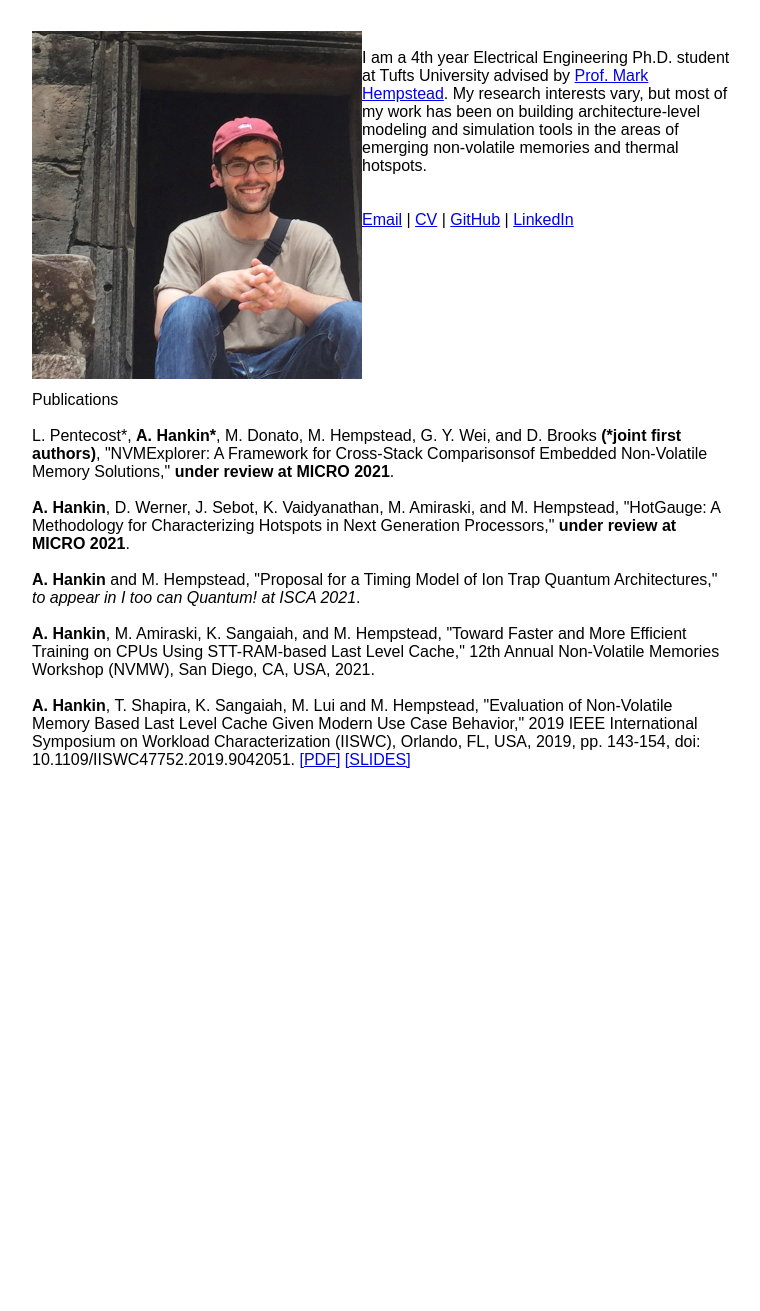
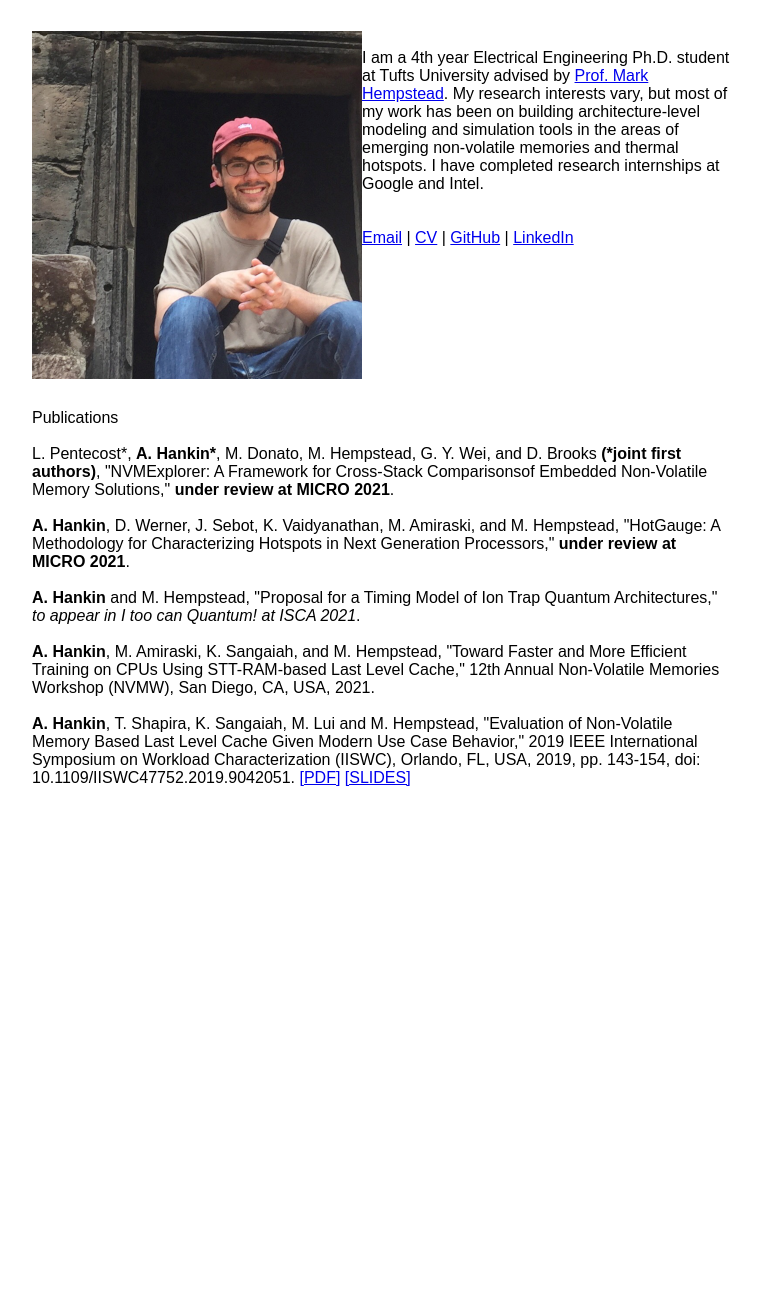
Before and after one commit to hankin0/hankin0.github.io, a Jekyll site: the page built from index.html, in a window 1280 px wide. Shown: the whole page, without its empty margins (258-1018 px from the left). Built offline with Jekyll 4.4.1, drawn with Linux system fonts in a browser that asks for light colours.

Commit message:
Update index.html

```diff
--- a/index.html
+++ b/index.html
@@ -9,7 +9,8 @@ layout: default
         <img class="ex2" src="images/just_me_cambodia.png" width='' height='' align="left">
 	      <br>
 	    I am a 4th year Electrical Engineering Ph.D. student at Tufts University advised by <a href=https://engineering.tufts.edu/people/faculty/mark-hempstead>Prof. Mark Hempstead</a>.
-	    My research interests vary, but most of my work has been on building architecture-level modeling and simulation tools in the areas of emerging non-volatile memories and thermal hotspots. <br><br><br>
+	    My research interests vary, but most of my work has been on building architecture-level modeling and simulation tools in the areas of emerging non-volatile memories and thermal hotspots.
+	    I have completed research internships at Google and Intel.<br><br><br>
 
 
 	    <a href="mailto:alexander.hankin@tufts.edu">Email</a> | <a href="docs/hankin_CV_12-16-19.pdf">CV</a> | <a href="https://github.com/hankin0">GitHub</a> | <a href="https://www.linkedin.com/in/alexanderhankin">LinkedIn</a> <br><br><br>
```
